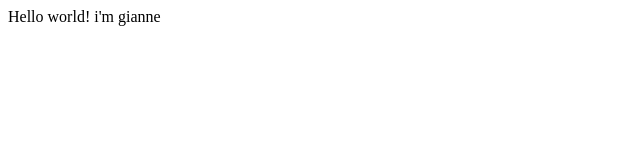
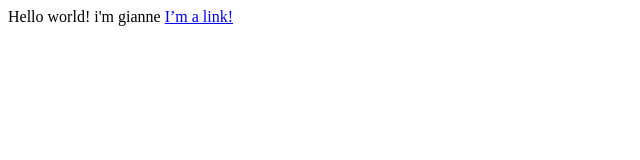
Before and after one commit to gianne4002/gianne1, a plain HTML site: page index.html in a window 1280 px wide. Shown: the full height of the page, 0-640 px from the left. Drawn offline with Linux system fonts and the light colour scheme.

Commit message:
testing 2

```diff
--- a/index.html
+++ b/index.html
@@ -7,5 +7,6 @@
 </head>
 <body>
    Hello world! i'm gianne
+   <a href="page 2/">I’m a link!<a></a>
 </body>
 </html>
```
Also changed, not shown: page 2/index.html (added), 1 other file.
